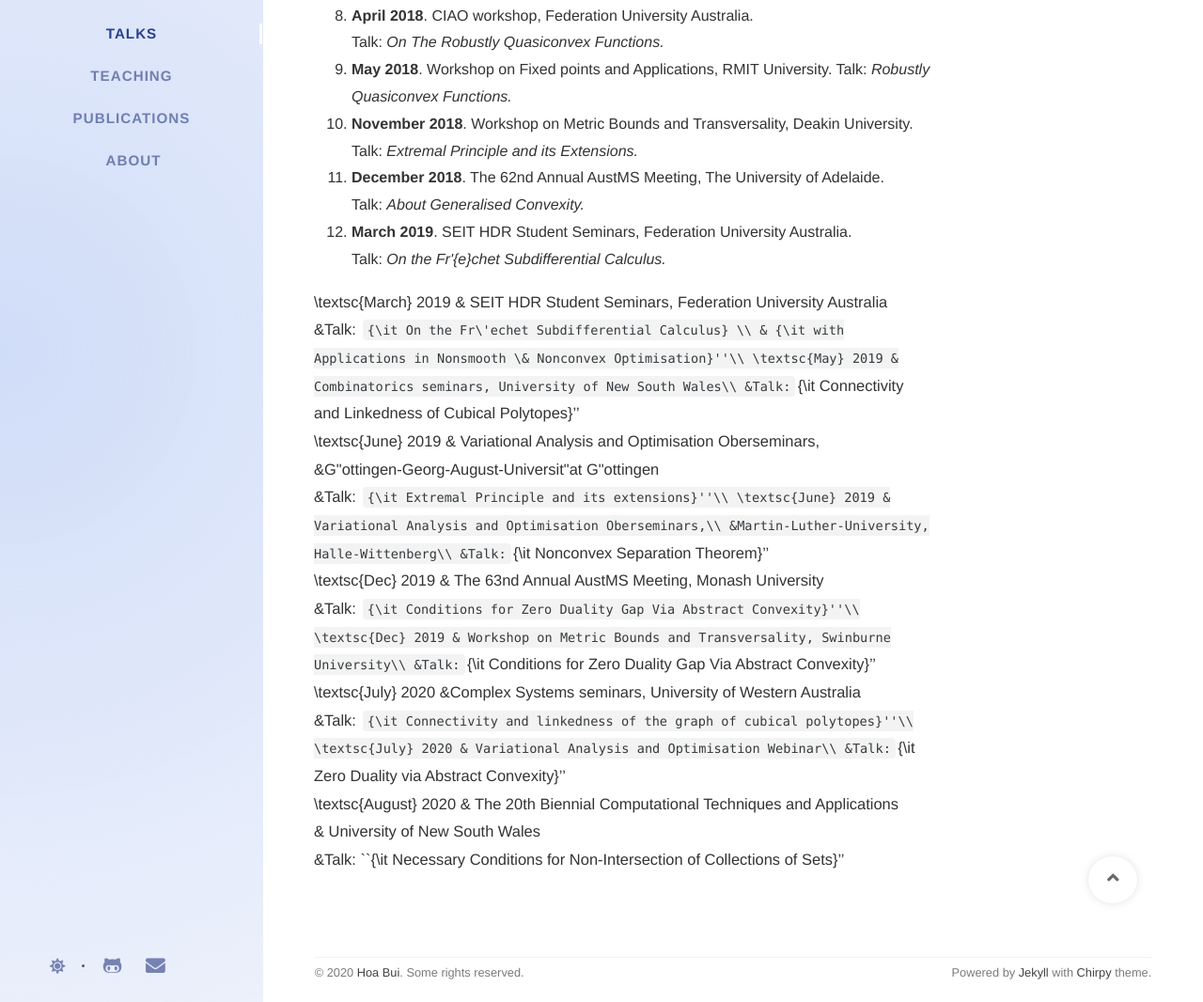
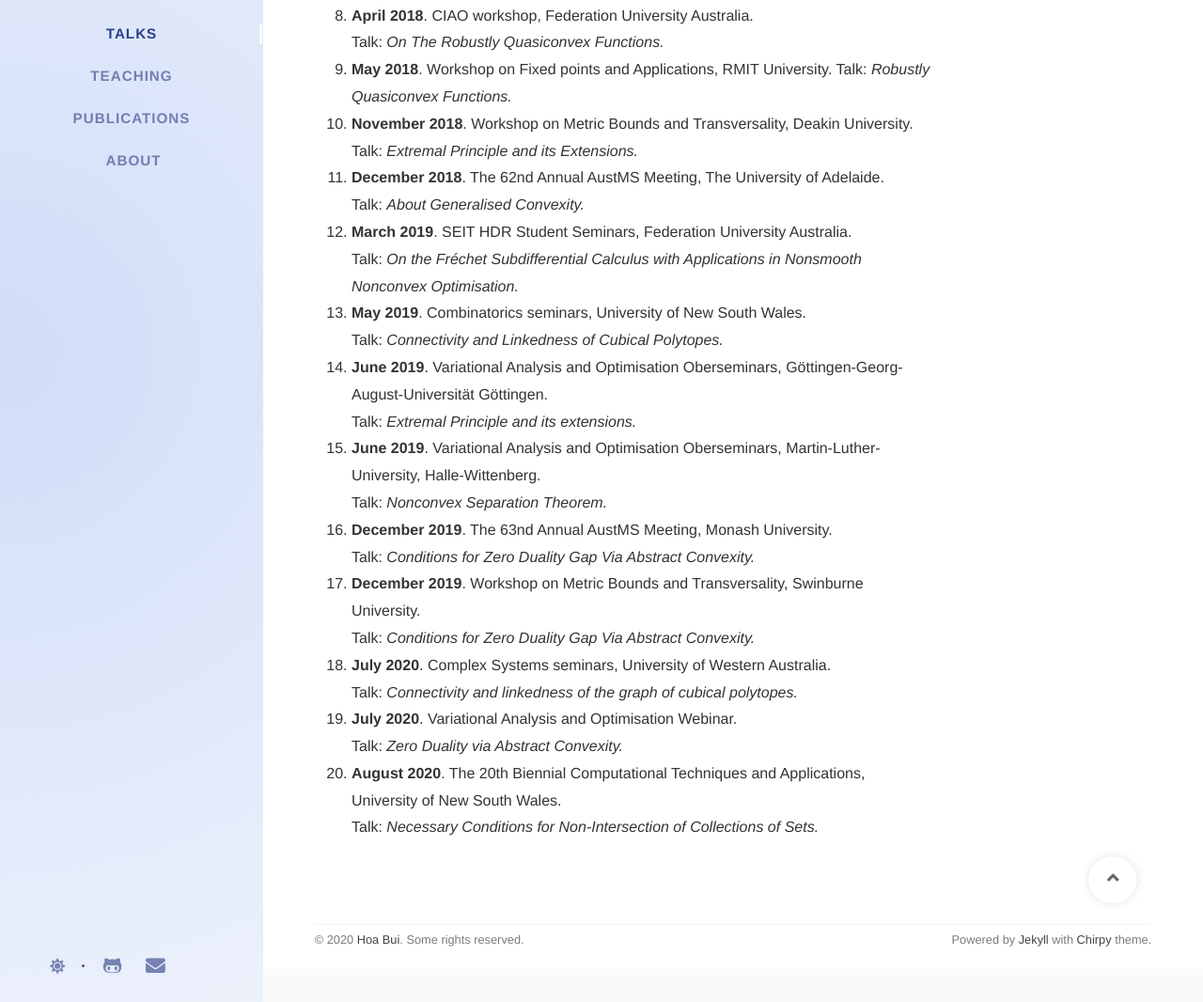
Before and after one commit to hoa-bui/hoa-bui.github.io, a Jekyll site: the page built from tabs/talks.md, in a window 1280 px wide and 1400 px high, scrolled down 280 px, cut to the strip 334-1400 px from the top of the window. Shown: the whole strip at 94% size. Built offline with Jekyll 4.4.1, drawn with Linux system fonts in a browser that asks for light colours; nearby versions of some CDN libraries; comment, search, counter and statistics services are not loaded; a style sheet for code colours, icons or effects is not loaded.

Commit message:
Update talks.md

```diff
--- a/tabs/talks.md
+++ b/tabs/talks.md
@@ -27,30 +27,20 @@ Talk: *Extremal Principle and its Extensions.*
 1. **December 2018**. The 62nd Annual AustMS Meeting, The University of Adelaide.\
 Talk: *About Generalised Convexity.*
 1. **March 2019**. SEIT HDR Student Seminars, Federation University Australia.\
-Talk: *On the Fr\'{e}chet Subdifferential Calculus.*
-
-
-  \textsc{March} 2019  & SEIT HDR Student Seminars, Federation University Australia\\
- &Talk: ``{\it On the Fr\'echet Subdifferential Calculus} \\
- & {\it with Applications in Nonsmooth \& Nonconvex Optimisation}''\\
- \textsc{May} 2019  & Combinatorics seminars, University of New South Wales\\
- &Talk: ``{\it Connectivity and Linkedness of Cubical Polytopes}''\\
-  \textsc{June} 2019  & Variational Analysis and Optimisation Oberseminars,\\
-  &G\"ottingen-Georg-August-Universit\"at G\"ottingen\\
- &Talk: ``{\it Extremal Principle and its extensions}''\\
- \textsc{June} 2019  & Variational Analysis and Optimisation Oberseminars,\\
-  &Martin-Luther-University, Halle-Wittenberg\\
- &Talk: ``{\it Nonconvex Separation Theorem}''\\
-  \textsc{Dec} 2019  & The 63nd Annual AustMS Meeting, Monash University\\
- &Talk: ``{\it Conditions for Zero Duality Gap Via Abstract Convexity}''\\
-  \textsc{Dec} 2019  & Workshop on Metric Bounds and Transversality, Swinburne University\\
- &Talk: ``{\it Conditions for Zero Duality Gap Via Abstract Convexity}''
-\\
- \textsc{July} 2020  &Complex Systems seminars, University of Western Australia\\
- &Talk: ``{\it Connectivity and linkedness of the graph of cubical polytopes}''\\
-\textsc{July} 2020  & Variational Analysis and Optimisation Webinar\\
- &Talk: ``{\it Zero Duality via Abstract Convexity}''\\
-\textsc{August} 2020  & The 20th Biennial Computational Techniques and Applications \\
-& University of New South Wales \\
- &Talk: ``{\it Necessary Conditions for Non-Intersection of Collections of
-Sets}''
+Talk: *On the Fréchet Subdifferential Calculus with Applications in Nonsmooth Nonconvex Optimisation.*
+1. **May 2019**. Combinatorics seminars, University of New South Wales.\
+Talk: *Connectivity and Linkedness of Cubical Polytopes.*
+1. **June 2019**. Variational Analysis and Optimisation Oberseminars, Göttingen-Georg-August-Universität Göttingen.\
+Talk: *Extremal Principle and its extensions.*
+1. **June 2019**. Variational Analysis and Optimisation Oberseminars, Martin-Luther-University, Halle-Wittenberg.\
+Talk: *Nonconvex Separation Theorem.*
+1. **December 2019**. The 63nd Annual AustMS Meeting, Monash University.\
+Talk: *Conditions for Zero Duality Gap Via Abstract Convexity.*
+1. **December 2019**. Workshop on Metric Bounds and Transversality, Swinburne University.\
+Talk: *Conditions for Zero Duality Gap Via Abstract Convexity.*
+1. **July 2020**. Complex Systems seminars, University of Western Australia.\
+Talk: *Connectivity and linkedness of the graph of cubical polytopes.*
+1. **July 2020**. Variational Analysis and Optimisation Webinar.\
+Talk: *Zero Duality via Abstract Convexity.*
+1. **August 2020**. The 20th Biennial Computational Techniques and Applications, University of New South Wales.\
+Talk: *Necessary Conditions for Non-Intersection of Collections of Sets.*
```
